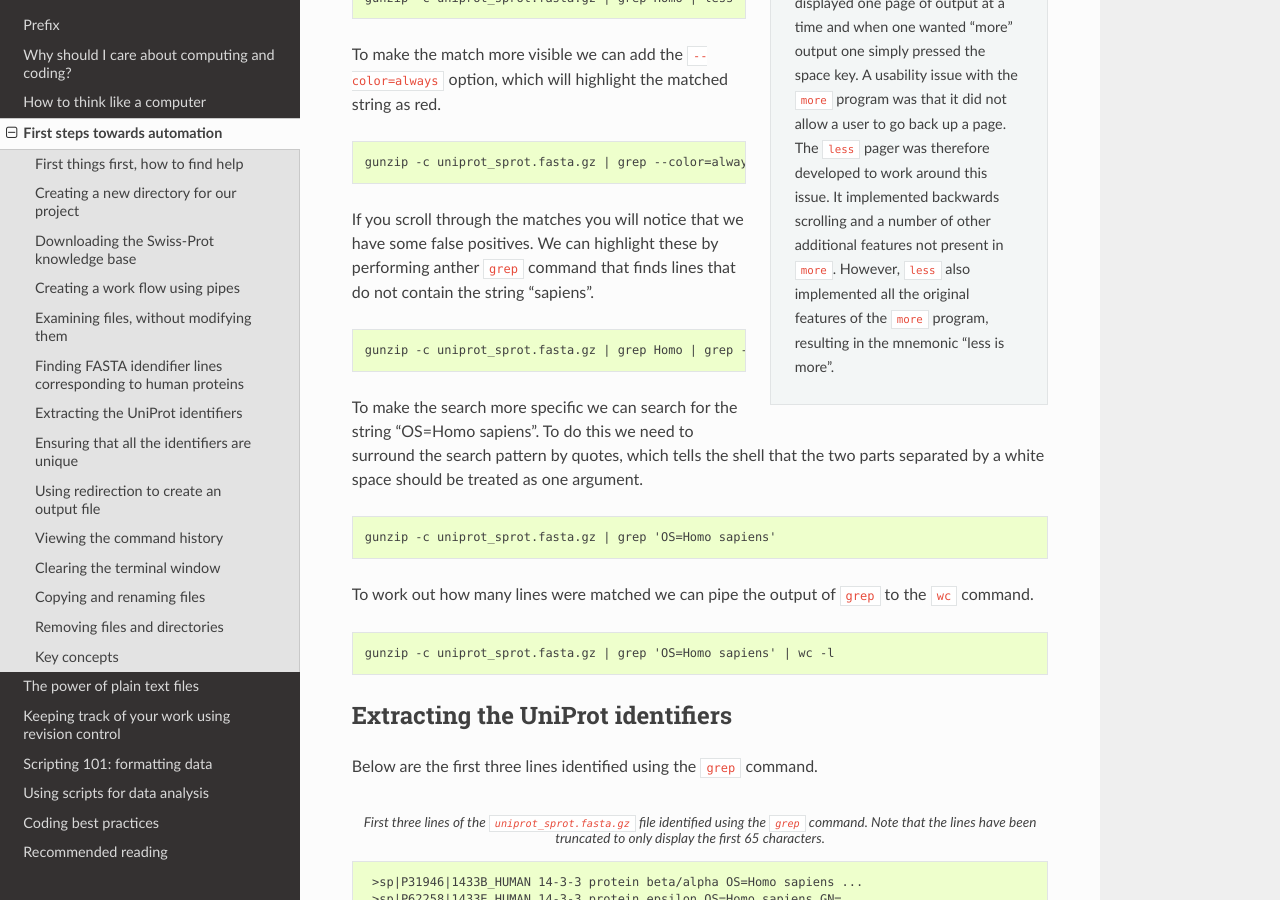
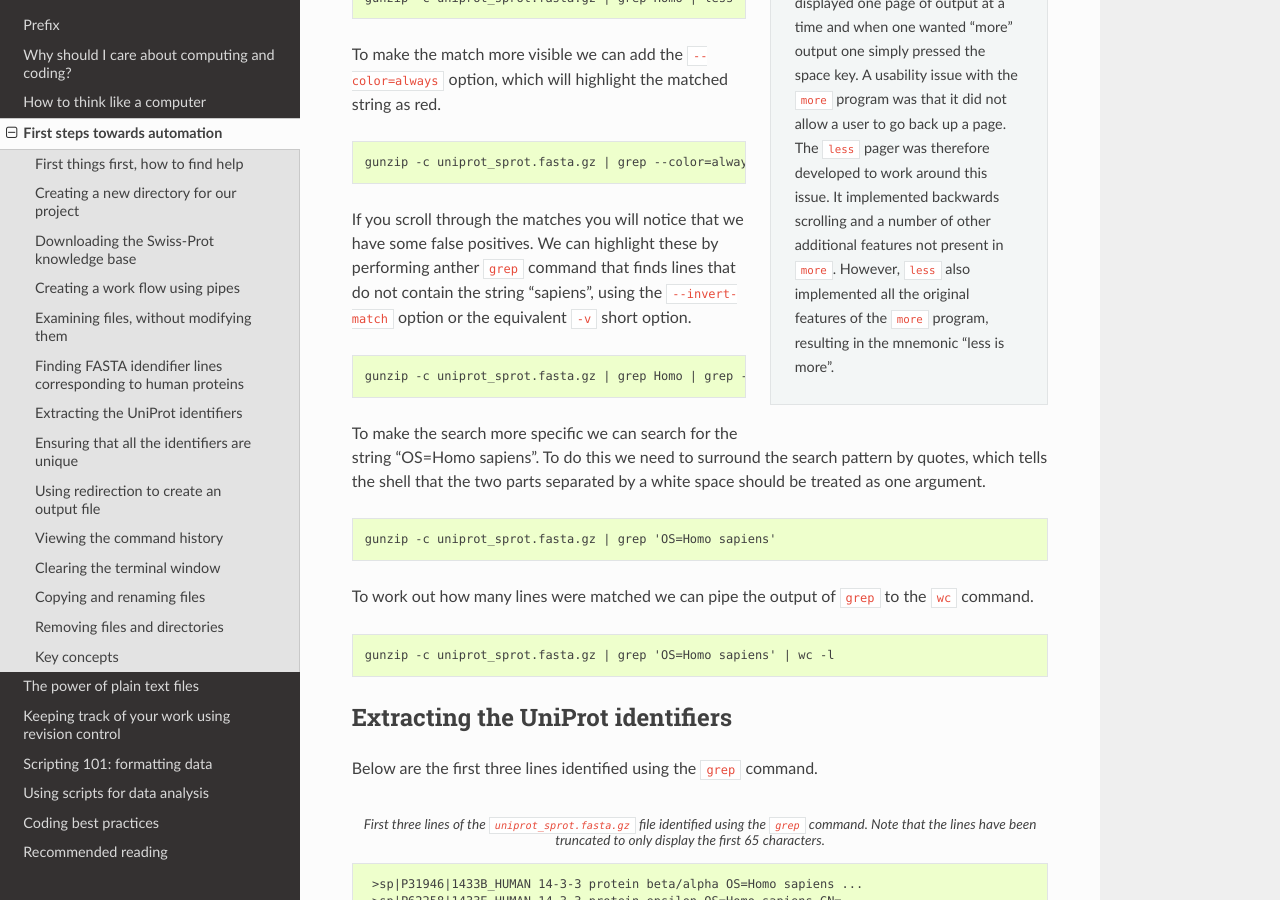
Before and after one commit to tjelvar-olsson/biologists-guide-to-computing, a Sphinx documentation site: the page built from source/first-steps-towards-automation.rst, in a window 1280 px wide and 900 px high, scrolled down 5289 px. Built offline with Sphinx 7.4.7 and the Read the Docs theme 2.0.0, drawn with Linux system fonts in a browser that asks for light colours.

Commit message:
Replaced grep's --invert-match option with -v.

```diff
--- a/source/first-steps-towards-automation.rst
+++ b/source/first-steps-towards-automation.rst
@@ -296,11 +296,12 @@ will highlight the matched string as red.
 
 If you scroll through the matches you will notice that we have some false
 positives. We can highlight these by performing anther ``grep`` command that
-finds lines that do not contain the string "sapiens".
+finds lines that do not contain the string "sapiens", using the
+``--invert-match`` option or the equivalent ``-v`` short option.
 
 .. code-block:: none
 
-    gunzip -c uniprot_sprot.fasta.gz | grep Homo | grep --invert-match sapiens
+    gunzip -c uniprot_sprot.fasta.gz | grep Homo | grep -v sapiens
 
 To make the search more specific we can search for the string "OS=Homo sapiens".
 To do this we need to surround the search pattern by quotes, which tells the shell that
```
